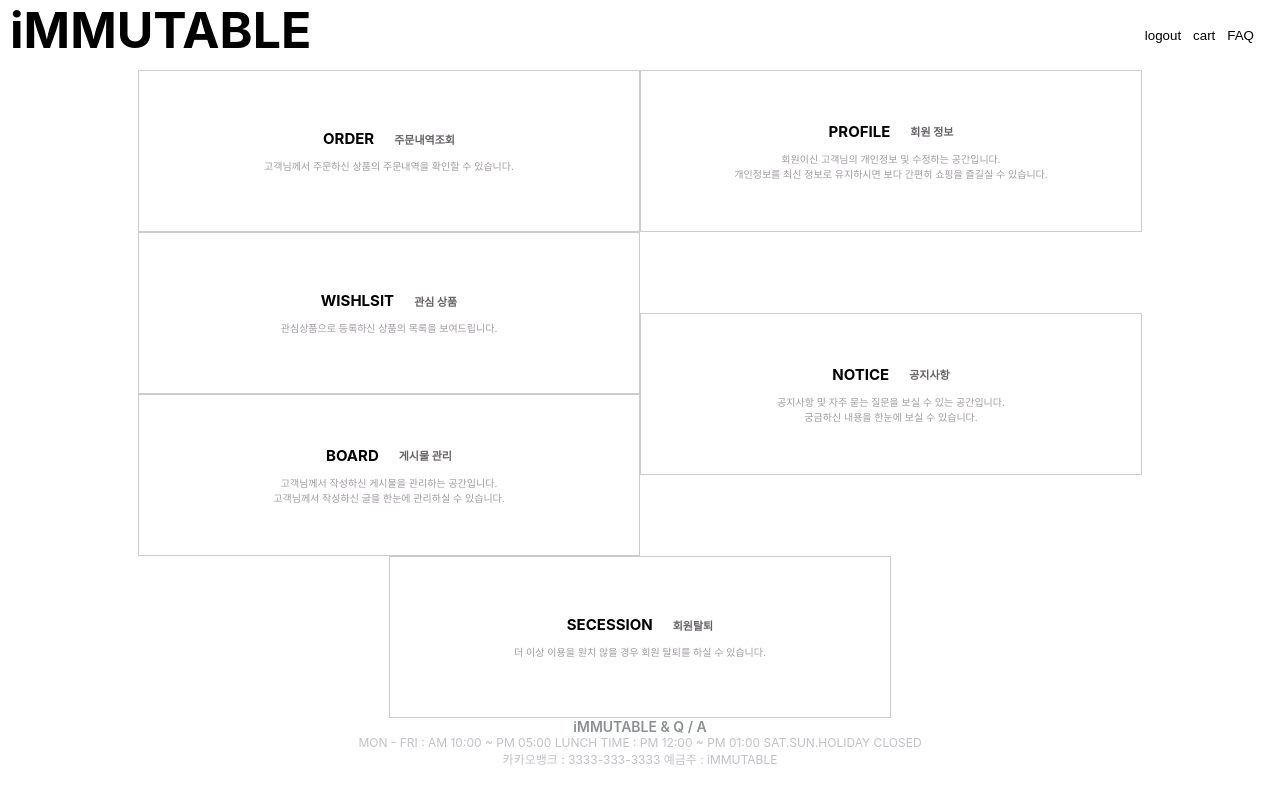
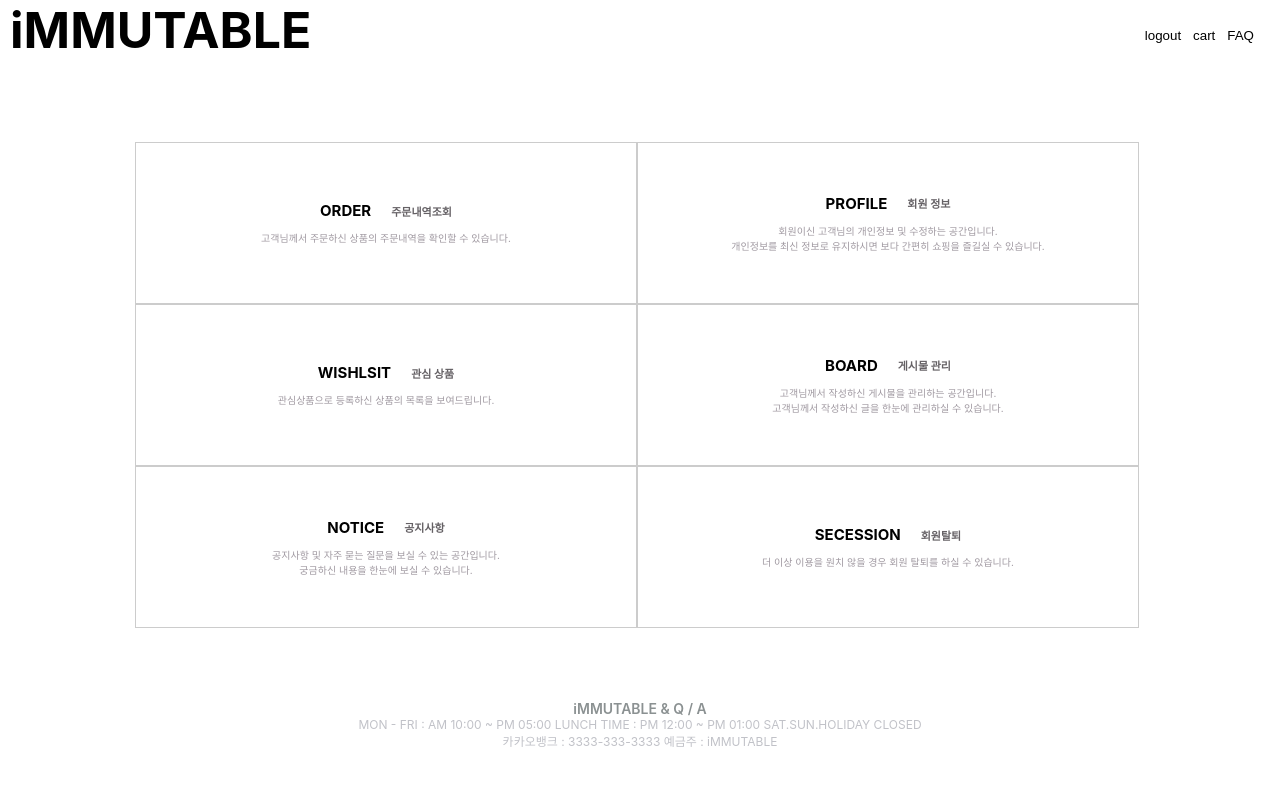
Before and after one commit to fearofcode0001/proj_front, a React (Create React App) app: page /Mypage in a window 1280 px wide. Shown: the top 804 px of the page. Built offline with nearby package versions, Linux system fonts and the light colour scheme.

Commit message:
0613_a태그 수정

```diff
--- a/src/pages/Mypage.js
+++ b/src/pages/Mypage.js
@@ -70,16 +70,15 @@ const InnerContainer = styled.div`
 
 
 const Body = styled.div`
-    /* border: 1px solid black; */
     display: flex;
-    width: 1200px;
-    justify-content: center;
-    align-items: center;
+    width: 1010px;
     flex-wrap: wrap;
 
     a{
+
         text-decoration: none;
         color: black;
+        /* border: 1px solid black; */
     }
 
     .box{
@@ -95,11 +94,13 @@ const Body = styled.div`
 
         .title{
             margin-bottom: 10px;
+            width: 100%;
             display: flex;
             font-size: 15px;
             font-weight: bolder;
             align-items: center;
             justify-content: center;
+            /* border: 1px solid black; */
         }
 
         .tt1{
@@ -115,6 +116,7 @@ const Body = styled.div`
             justify-content: center;
             color: #a19aa2;
             font-size: 10px;
+            /* border: 1px solid black; */
         }
     }
 
@@ -220,8 +222,9 @@ const Mypage = () =>{
                         고객님께서 주문하신 상품의 주문내역을 확인할 수 있습니다.
                        </div>
                     </div>
+
+                    <div className="box">
                     <a href="ModifyingInfo">
-                    <div className="box">
                         <div className="title">PROFILE <div className="tt1"> 회원 정보</div></div>
                        <div className="tt2">
                         회원이신 고객님의 개인정보 및 수정하는 공간입니다.
@@ -229,14 +232,18 @@ const Mypage = () =>{
                        <div className="tt2">
                        개인정보를 최신 정보로 유지하시면 보다 간편히 쇼핑을 즐길실 수 있습니다.
                        </div>
-                    </div> </a>
+                       </a>
+                    </div>
+
+                    <div className="box">
                         <a href="Wishlist">
-                    <div className="box">
                             <div className="title"> WISHLSIT <div className="tt1"> 관심 상품</div></div>
                             <div className="tt2">
                             관심상품으로 등록하신 상품의 목록을 보여드립니다.
                             </div>
+                       </a>
                     </div>
+
                     <div className="box">
                         <div className="title">BOARD<div className="tt1"> 게시물 관리</div></div>
                         <div className="tt2">
@@ -246,9 +253,10 @@ const Mypage = () =>{
                             고객님께서 작성하신 글을 한눈에 관리하실 수 있습니다.
                         </div>
                     </div>
-                    </a>
+
+
+                    <div className="box">
                         <a href="FAQ">
-                        <div className="box">
                             <div className="title">NOTICE <div className="tt1"> 공지사항</div></div>
                             <div className="tt2">
                                     공지사항 및 자주 묻는 질문을 보실 수 있는 공간입니다.
@@ -256,16 +264,19 @@ const Mypage = () =>{
                             <div className="tt2">
                                     궁금하신 내용을 한눈에 보실 수 있습니다.
                             </div>
+                        </a>
                     </div>
-                    </a>
+
+
+                    <div className="box">
                         <a href="Secession">
-                    <div className="box">
                             <div className="title">SECESSION<div className="tt1"> 회원탈퇴</div></div>
                             <div className="tt2">
                                 더 이상 이용을 원치 않을 경우 회원 탈퇴를 하실 수 있습니다.
                             </div>
+                       </a>
                     </div>
-                    </a>
+
                 </Body>
             </InnerContainer>
             <Footer>
```
Lines whose indentation alone changed are shown as unchanged.
